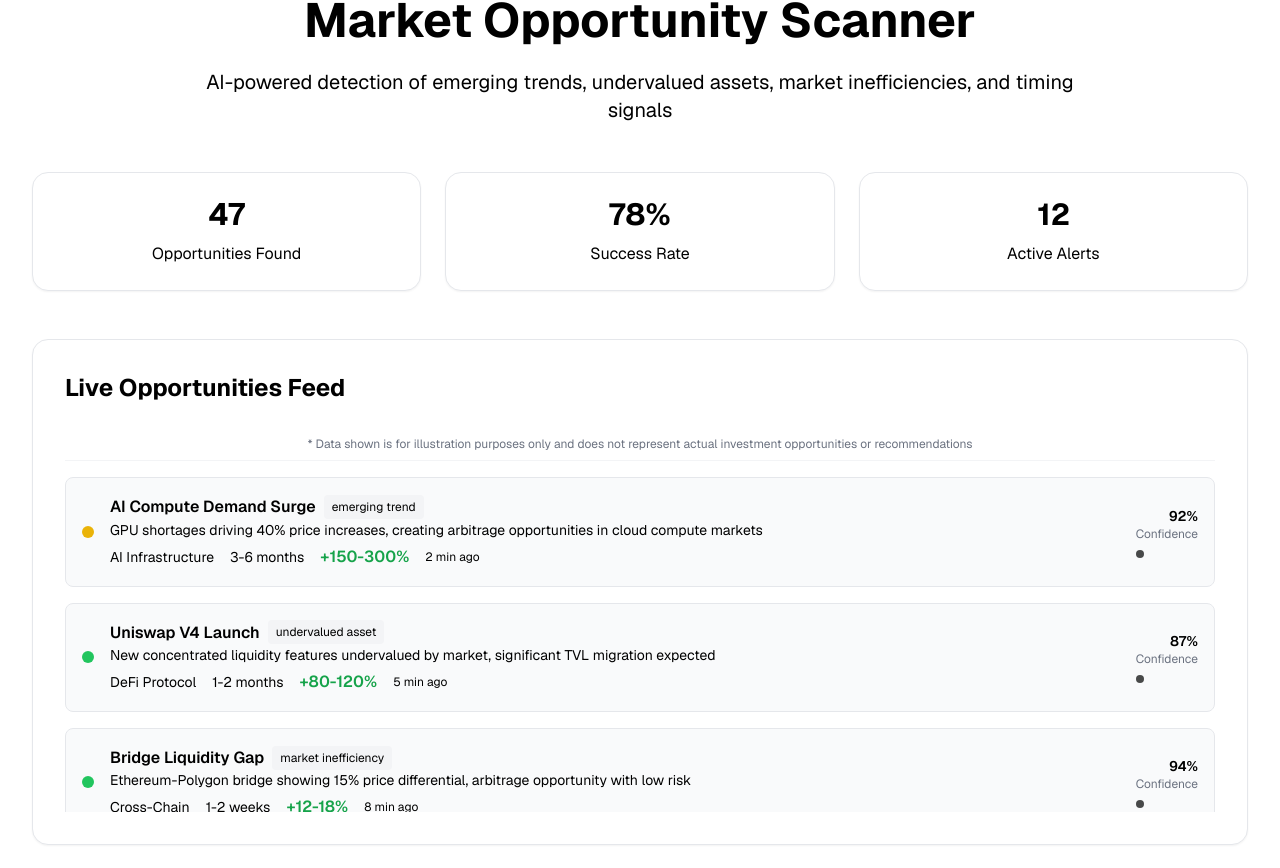
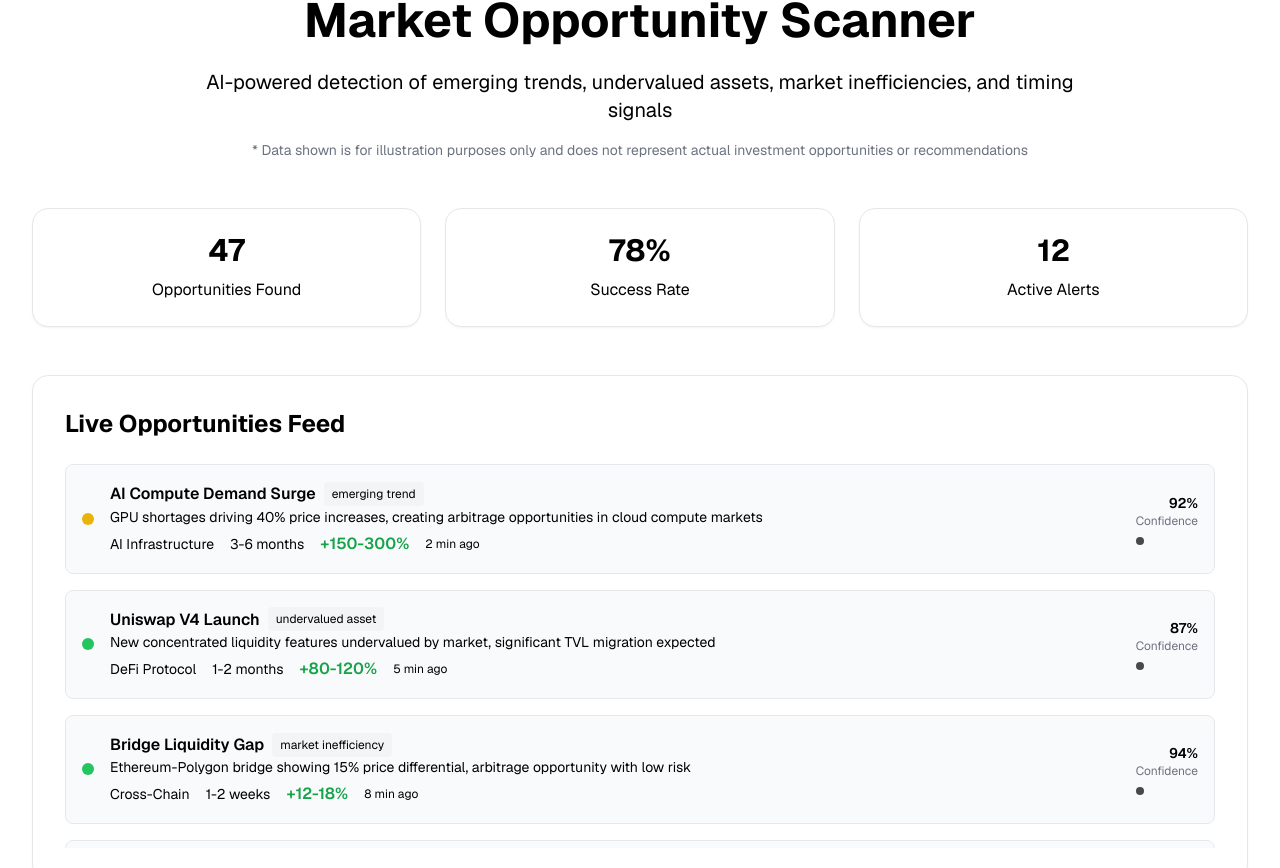
Before and after one commit to Kfar19/CursorWeb, a Next.js app: page / in a window 1280 px wide. Shown: the part 2605-3473 px from the top of the page. Built offline with nearby package versions, Linux system fonts and the light colour scheme; no server answers.

Commit message:
Move disclosure to prominent position at top of Market Opportunity Scanner

```diff
--- a/src/app/page.tsx
+++ b/src/app/page.tsx
@@ -1306,8 +1306,11 @@ export default function Home() {
             </h2>
           </ScrollAnimation>
           <ScrollAnimation delay={0.2}>
-            <p className="text-xl text-black max-w-4xl mx-auto mb-12 text-center">
+            <p className="text-xl text-black max-w-4xl mx-auto mb-4 text-center">
               AI-powered detection of emerging trends, undervalued assets, market inefficiencies, and timing signals
+            </p>
+            <p className="text-sm text-gray-500 max-w-4xl mx-auto mb-12 text-center">
+              * Data shown is for illustration purposes only and does not represent actual investment opportunities or recommendations
             </p>
           </ScrollAnimation>
 
@@ -1372,10 +1375,6 @@ export default function Home() {
             <div className="bg-white rounded-2xl p-8 border border-gray-200 shadow-sm">
               <h3 className="text-2xl font-bold text-black mb-6">Live Opportunities Feed</h3>
               <div className="space-y-4 max-h-96 overflow-y-auto">
-                {/* Disclosure */}
-                <div className="text-xs text-gray-500 text-center py-2 border-b border-gray-100">
-                  * Data shown is for illustration purposes only and does not represent actual investment opportunities or recommendations
-                </div>
                 {marketOpportunities.map((opportunity, index) => (
                   <motion.div
                     key={opportunity.id}
```
